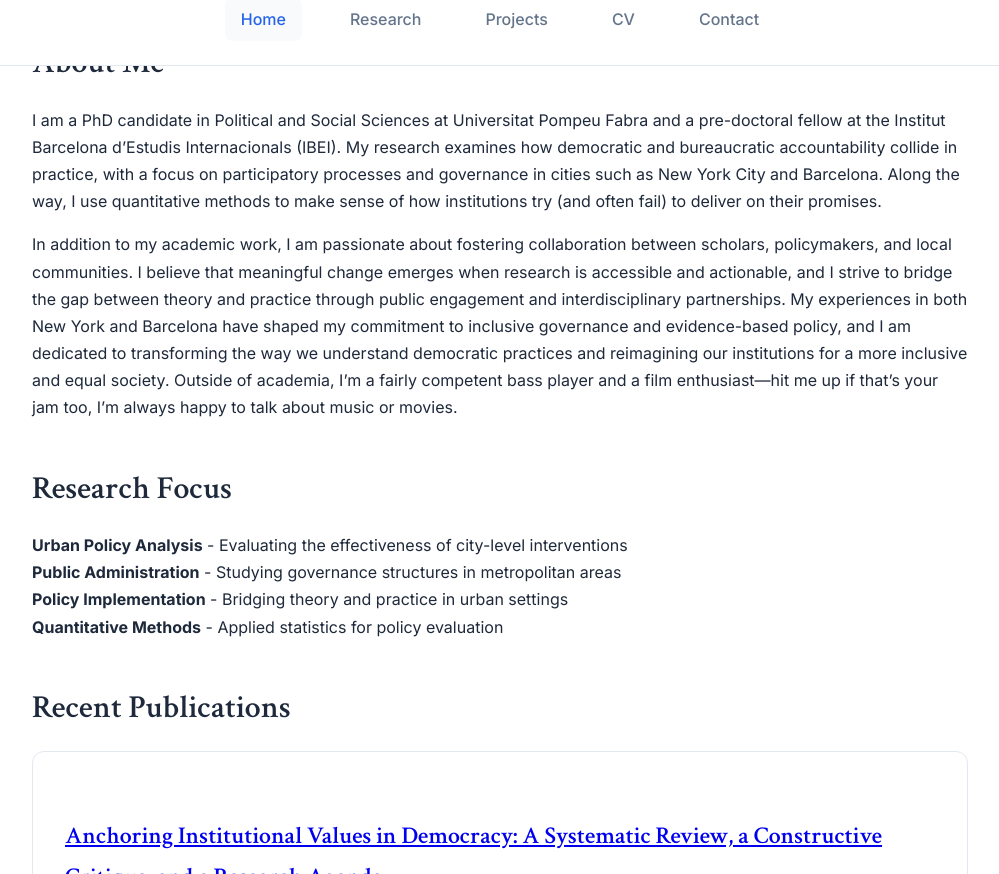
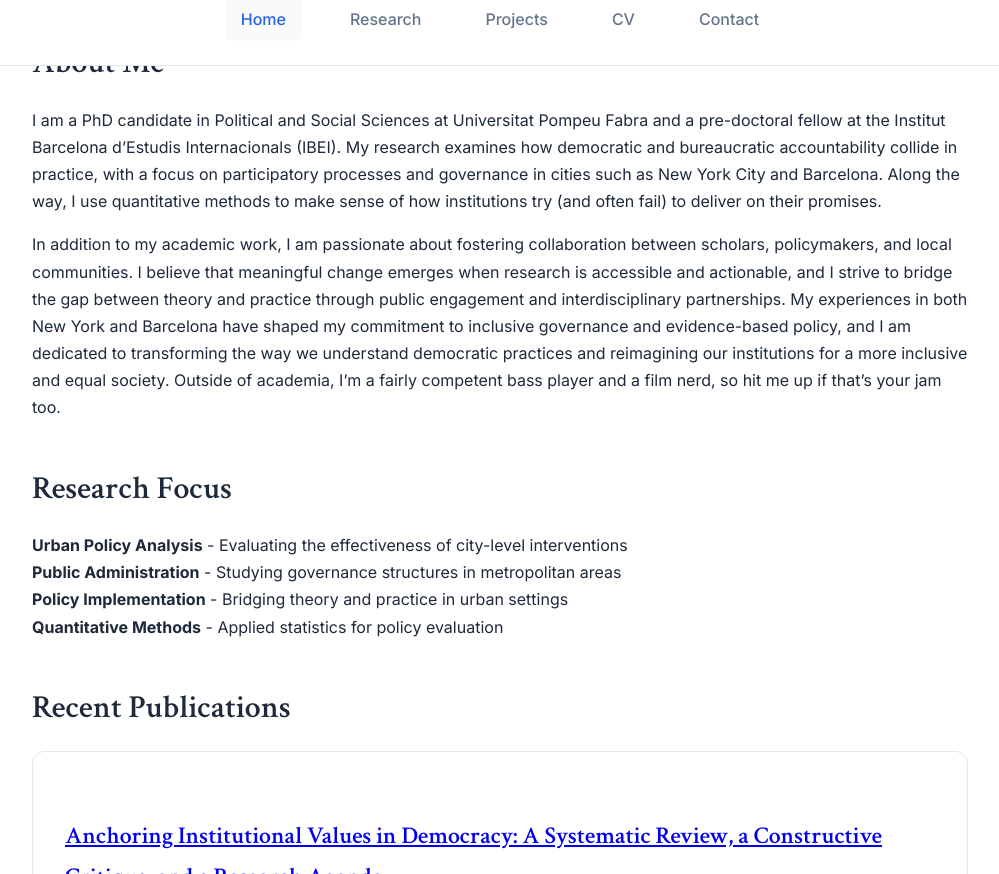
Before and after one commit to iker-uriarte/iker-uriarte.github.io, a Jekyll site: the page built from index.md, in a window 1280 px wide and 900 px high, scrolled down 658 px, cut to the strip 26-900 px from the top of the window. Shown: the whole strip, without its empty margins (140-1139 px from the left). Built offline with Jekyll 4.4.1, drawn with Linux system fonts in a browser that asks for light colours.

```diff
--- a/index.md
+++ b/index.md
@@ -7,7 +7,7 @@ title: Home
 
 I am a PhD candidate in Political and Social Sciences at Universitat Pompeu Fabra and a pre-doctoral fellow at the Institut Barcelona d’Estudis Internacionals (IBEI). My research examines how democratic and bureaucratic accountability collide in practice, with a focus on participatory processes and governance in cities such as New York City and Barcelona. Along the way, I use quantitative methods to make sense of how institutions try (and often fail) to deliver on their promises.
 
-In addition to my academic work, I am passionate about fostering collaboration between scholars, policymakers, and local communities. I believe that meaningful change emerges when research is accessible and actionable, and I strive to bridge the gap between theory and practice through public engagement and interdisciplinary partnerships. My experiences in both New York and Barcelona have shaped my commitment to inclusive governance and evidence-based policy, and I am dedicated to transforming the way we understand democratic practices and reimagining our institutions for a more inclusive and equal society. Outside of academia, I’m a fairly competent bass player and a film enthusiast—hit me up if that’s your jam too, I’m always happy to talk about music or movies.
+In addition to my academic work, I am passionate about fostering collaboration between scholars, policymakers, and local communities. I believe that meaningful change emerges when research is accessible and actionable, and I strive to bridge the gap between theory and practice through public engagement and interdisciplinary partnerships. My experiences in both New York and Barcelona have shaped my commitment to inclusive governance and evidence-based policy, and I am dedicated to transforming the way we understand democratic practices and reimagining our institutions for a more inclusive and equal society. Outside of academia, I’m a fairly competent bass player and a film nerd, so hit me up if that’s your jam too.
 
 ## Research Focus
 
```
